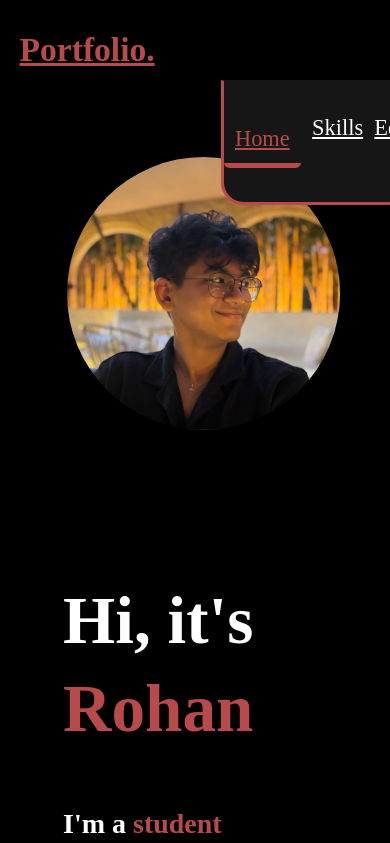
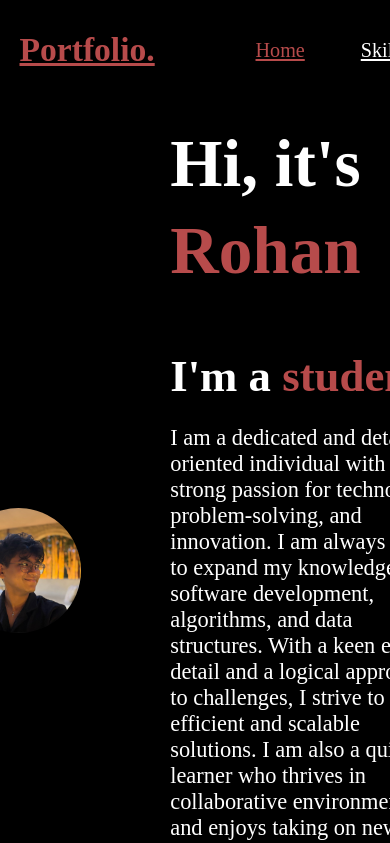
Before and after one commit to r0h4n4ju/Resume, a plain HTML site: page index.html in a window 390 px wide. Shown: the top 843 px of the page. Drawn offline with Linux system fonts and the light colour scheme.

Commit message:
Update portstyle.css

```diff
--- a/portstyle.css
+++ b/portstyle.css
@@ -68,37 +68,6 @@ nav a {
 
 nav a:hover, nav a.active {
     color: #b74b4b;
-}
-
-@media(max-width:995px) {
-    nav {
-        position: absolute;
-        top: 100%;
-        right: 0;
-        width: 40%;
-        border-left: 3px solid #b74b4b;
-        border-bottom: 3px solid #b74b4b;
-        border-bottom-left-radius: 2rem;
-        padding: 1rem solid;
-        background-color: #161616;
-        border-top: 0.1rem solid rgba(0, 0, 0, 0.1);
-    }
-
-    nav.active {
-        display: block;
-    }
-
-    nav a {
-        display: block;
-        font-size: 2rem;
-        margin: 3rem 0;
-    }
-
-    nav a:hover, nav a.active {
-        padding: 1rem;
-        border-radius: 0.5rem;
-        border-bottom: 0.5rem solid #b74b4b;
-    }
 }
 
 section {
@@ -201,28 +170,6 @@ span {
     min-width: 280px;
 }
 
-@media(max-width: 1000px) {
-    .home {
-        flex-direction: column;
-        margin: 5rem 4rem;
-    }
-
-    .home .home-content h3 {
-        font-size: 2.5rem;
-    }
-
-    .home-content h1 {
-        font-size: 5rem;
-    }
-
-    .home-img img {
-        width: 70vw;
-        margin-top: 4rem;
-    }
-}
-
-
-
 .skills {
     display: flex;
     flex-direction: column;
```
